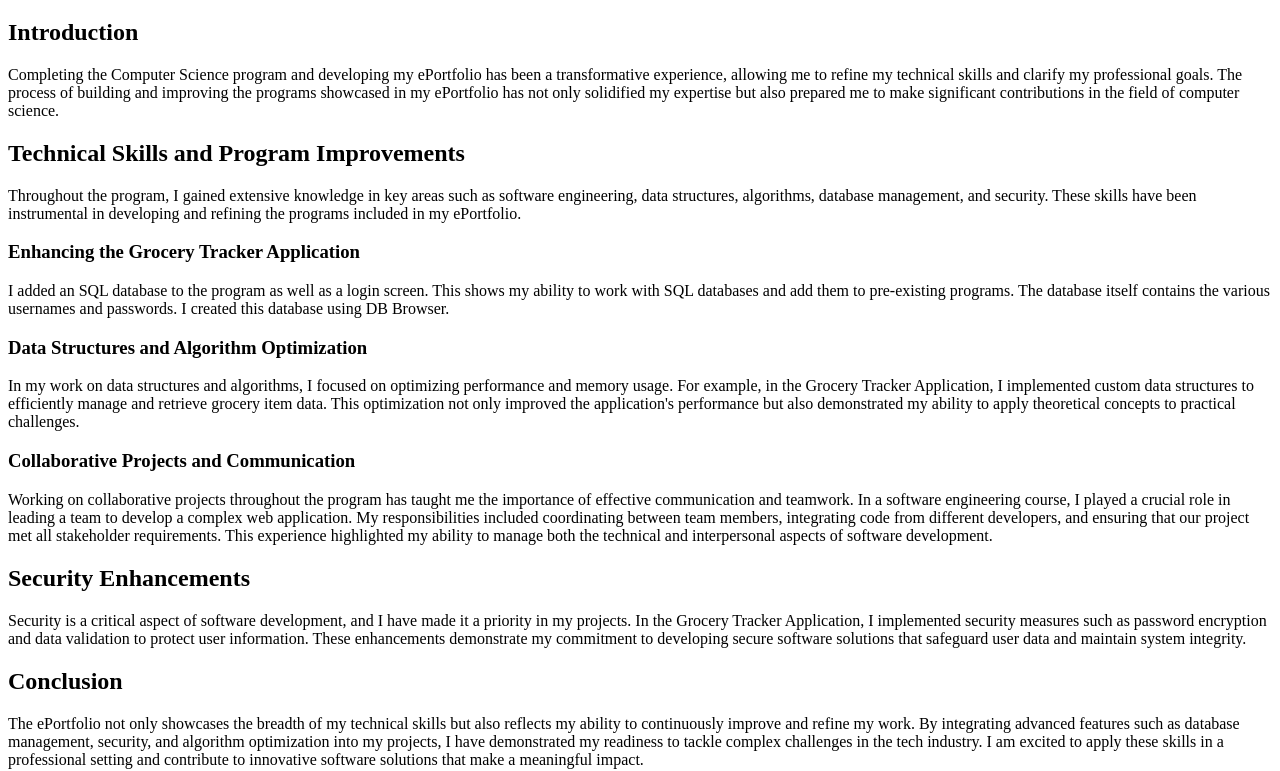
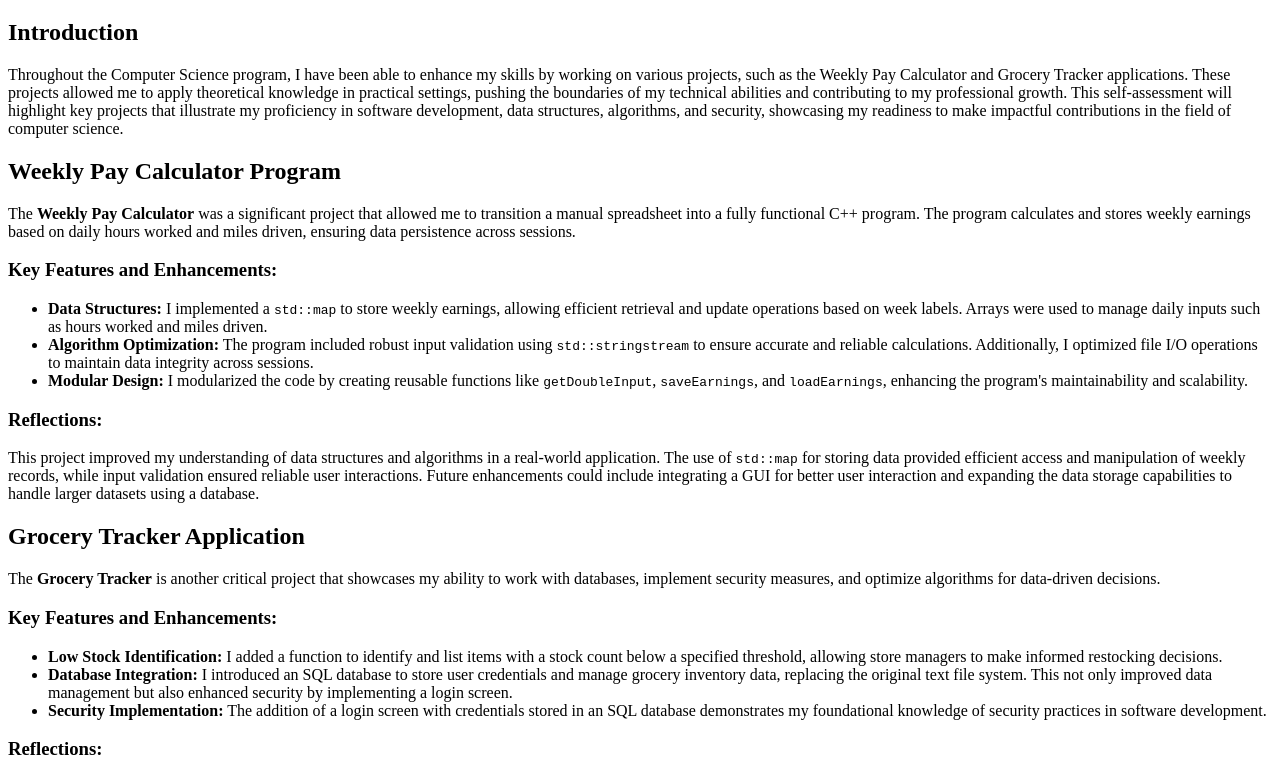
Before and after one commit to ZachPoli/CS-499-ePortfolio, a plain HTML site: page index.html in a window 1280 px wide. Shown: the part 61-832 px from the top of the page. Drawn offline with Linux system fonts and the light colour scheme.

Commit message:
Update index.html

```diff
--- a/index.html
+++ b/index.html
@@ -9,24 +9,35 @@
     <h1>Professional Self-Assessment</h1>
 
     <h2>Introduction</h2>
-    <p>Completing the Computer Science program and developing my ePortfolio has been a transformative experience, allowing me to refine my technical skills and clarify my professional goals. The process of building and improving the programs showcased in my ePortfolio has not only solidified my expertise but also prepared me to make significant contributions in the field of computer science.</p>
+    <p>Throughout the Computer Science program, I have been able to enhance my skills by working on various projects, such as the Weekly Pay Calculator and Grocery Tracker applications. These projects allowed me to apply theoretical knowledge in practical settings, pushing the boundaries of my technical abilities and contributing to my professional growth. This self-assessment will highlight key projects that illustrate my proficiency in software development, data structures, algorithms, and security, showcasing my readiness to make impactful contributions in the field of computer science.</p>
 
-    <h2>Technical Skills and Program Improvements</h2>
-    <p>Throughout the program, I gained extensive knowledge in key areas such as software engineering, data structures, algorithms, database management, and security. These skills have been instrumental in developing and refining the programs included in my ePortfolio.</p>
+    <h2>Weekly Pay Calculator Program</h2>
+    <p>The <strong>Weekly Pay Calculator</strong> was a significant project that allowed me to transition a manual spreadsheet into a fully functional C++ program. The program calculates and stores weekly earnings based on daily hours worked and miles driven, ensuring data persistence across sessions.</p>
 
-    <h3>Enhancing the Grocery Tracker Application</h3>
-    <p>I added an SQL database to the program as well as a login screen. This shows my ability to work with SQL databases and add them to pre-existing programs. The database itself contains the various usernames and passwords. I created this database using DB Browser. </p>
+    <h3>Key Features and Enhancements:</h3>
+    <ul>
+        <li><strong>Data Structures:</strong> I implemented a <code>std::map</code> to store weekly earnings, allowing efficient retrieval and update operations based on week labels. Arrays were used to manage daily inputs such as hours worked and miles driven.</li>
+        <li><strong>Algorithm Optimization:</strong> The program included robust input validation using <code>std::stringstream</code> to ensure accurate and reliable calculations. Additionally, I optimized file I/O operations to maintain data integrity across sessions.</li>
+        <li><strong>Modular Design:</strong> I modularized the code by creating reusable functions like <code>getDoubleInput</code>, <code>saveEarnings</code>, and <code>loadEarnings</code>, enhancing the program's maintainability and scalability.</li>
+    </ul>
 
-    <h3>Data Structures and Algorithm Optimization</h3>
-    <p>In my work on data structures and algorithms, I focused on optimizing performance and memory usage. For example, in the Grocery Tracker Application, I implemented custom data structures to efficiently manage and retrieve grocery item data. This optimization not only improved the application's performance but also demonstrated my ability to apply theoretical concepts to practical challenges.</p>
+    <h3>Reflections:</h3>
+    <p>This project improved my understanding of data structures and algorithms in a real-world application. The use of <code>std::map</code> for storing data provided efficient access and manipulation of weekly records, while input validation ensured reliable user interactions. Future enhancements could include integrating a GUI for better user interaction and expanding the data storage capabilities to handle larger datasets using a database.</p>
 
-    <h3>Collaborative Projects and Communication</h3>
-    <p>Working on collaborative projects throughout the program has taught me the importance of effective communication and teamwork. In a software engineering course, I played a crucial role in leading a team to develop a complex web application. My responsibilities included coordinating between team members, integrating code from different developers, and ensuring that our project met all stakeholder requirements. This experience highlighted my ability to manage both the technical and interpersonal aspects of software development.</p>
+    <h2>Grocery Tracker Application</h2>
+    <p>The <strong>Grocery Tracker</strong> is another critical project that showcases my ability to work with databases, implement security measures, and optimize algorithms for data-driven decisions.</p>
 
-    <h2>Security Enhancements</h2>
-    <p>Security is a critical aspect of software development, and I have made it a priority in my projects. In the Grocery Tracker Application, I implemented security measures such as password encryption and data validation to protect user information. These enhancements demonstrate my commitment to developing secure software solutions that safeguard user data and maintain system integrity.</p>
+    <h3>Key Features and Enhancements:</h3>
+    <ul>
+        <li><strong>Low Stock Identification:</strong> I added a function to identify and list items with a stock count below a specified threshold, allowing store managers to make informed restocking decisions.</li>
+        <li><strong>Database Integration:</strong> I introduced an SQL database to store user credentials and manage grocery inventory data, replacing the original text file system. This not only improved data management but also enhanced security by implementing a login screen.</li>
+        <li><strong>Security Implementation:</strong> The addition of a login screen with credentials stored in an SQL database demonstrates my foundational knowledge of security practices in software development.</li>
+    </ul>
+
+    <h3>Reflections:</h3>
+    <p>Enhancing the Grocery Tracker application involved significant learning, particularly in integrating SQL databases with a C++ program. This project also reinforced the importance of security in software design, leading to more reliable and secure applications. Future improvements could involve expanding database functionality and refining the user interface to improve usability.</p>
 
     <h2>Conclusion</h2>
-    <p>The ePortfolio not only showcases the breadth of my technical skills but also reflects my ability to continuously improve and refine my work. By integrating advanced features such as database management, security, and algorithm optimization into my projects, I have demonstrated my readiness to tackle complex challenges in the tech industry. I am excited to apply these skills in a professional setting and contribute to innovative software solutions that make a meaningful impact.</p>
+    <p>The projects included in my ePortfolio, such as the Weekly Pay Calculator and Grocery Tracker applications, reflect my growth and proficiency in key areas of computer science, including data structures, algorithms, software development, and security. These projects demonstrate my ability to apply complex concepts to solve real-world problems effectively. Moving forward, I am eager to continue refining these skills and contribute to innovative solutions in the tech industry.</p>
 </body>
 </html>
```
